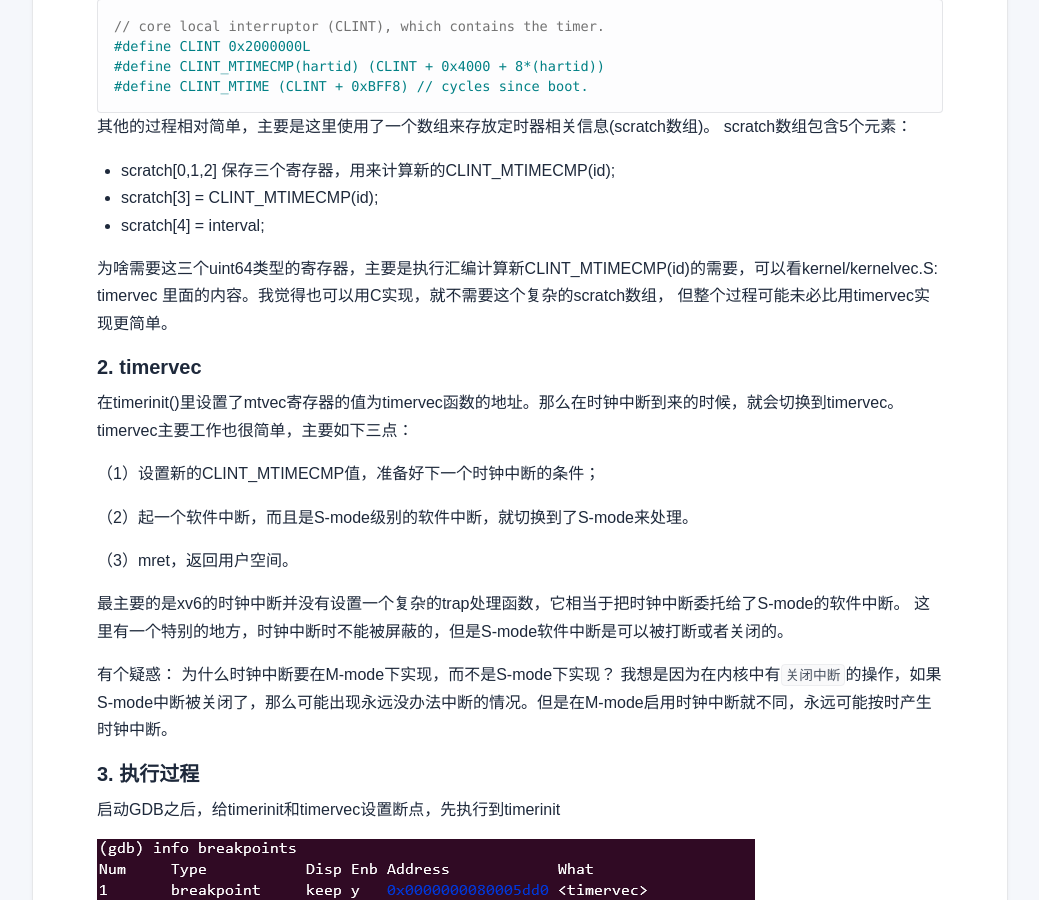
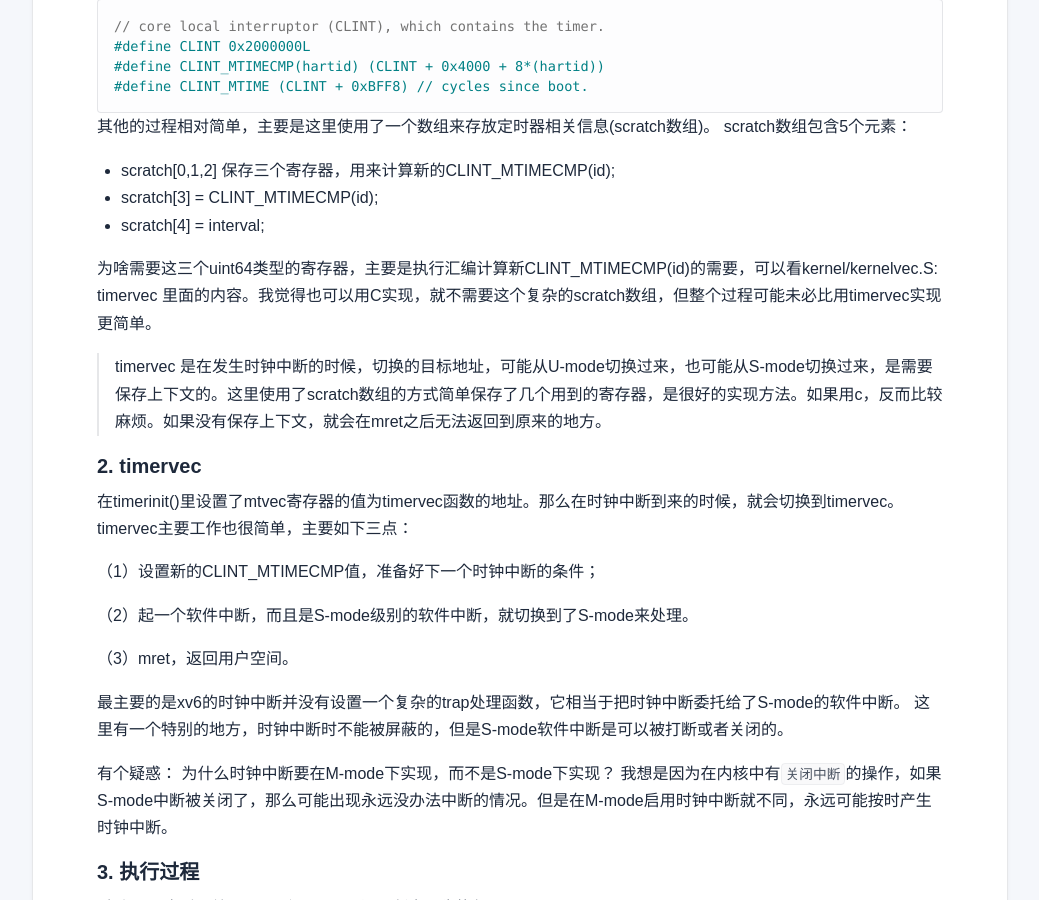
Before and after one commit to frey1186/frey1186.github.io, a Jekyll site: the page built from _posts/2022-11-23-06-xv6-riscv-timer-interrupts.md, in a window 1280 px wide and 900 px high, scrolled down 1690 px. Shown: the whole window, without its empty margins (120-1159 px from the left). Built offline with Jekyll 4.4.1, drawn with Linux system fonts in a browser that asks for light colours.

Commit message:
update timer interrupt content.

```diff
--- a/_posts/2022-11-23-06-xv6-riscv-timer-interrupts.md
+++ b/_posts/2022-11-23-06-xv6-riscv-timer-interrupts.md
@@ -84,9 +84,9 @@ scratch数组包含5个元素：
 - scratch[3] = CLINT_MTIMECMP(id);
 - scratch[4] = interval;
 
-为啥需要这三个uint64类型的寄存器，主要是执行汇编计算新CLINT_MTIMECMP(id)的需要，可以看kernel/kernelvec.S: timervec 里面的内容。我觉得也可以用C实现，就不需要这个复杂的scratch数组，
-但整个过程可能未必比用timervec实现更简单。
+为啥需要这三个uint64类型的寄存器，主要是执行汇编计算新CLINT_MTIMECMP(id)的需要，可以看kernel/kernelvec.S: timervec 里面的内容。我觉得也可以用C实现，就不需要这个复杂的scratch数组，但整个过程可能未必比用timervec实现更简单。
 
+> timervec 是在发生时钟中断的时候，切换的目标地址，可能从U-mode切换过来，也可能从S-mode切换过来，是需要保存上下文的。这里使用了scratch数组的方式简单保存了几个用到的寄存器，是很好的实现方法。如果用c，反而比较麻烦。如果没有保存上下文，就会在mret之后无法返回到原来的地方。
 
 ## 2. timervec
 
```
